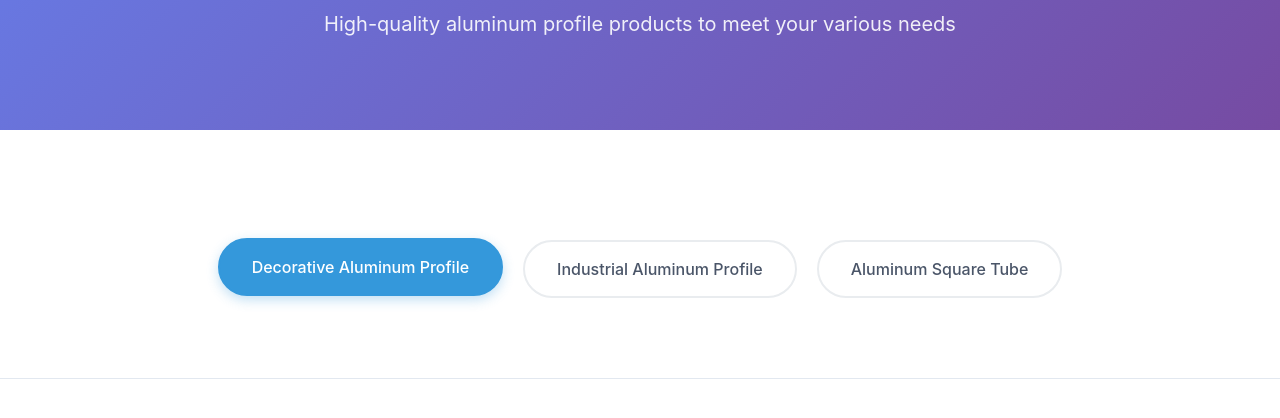
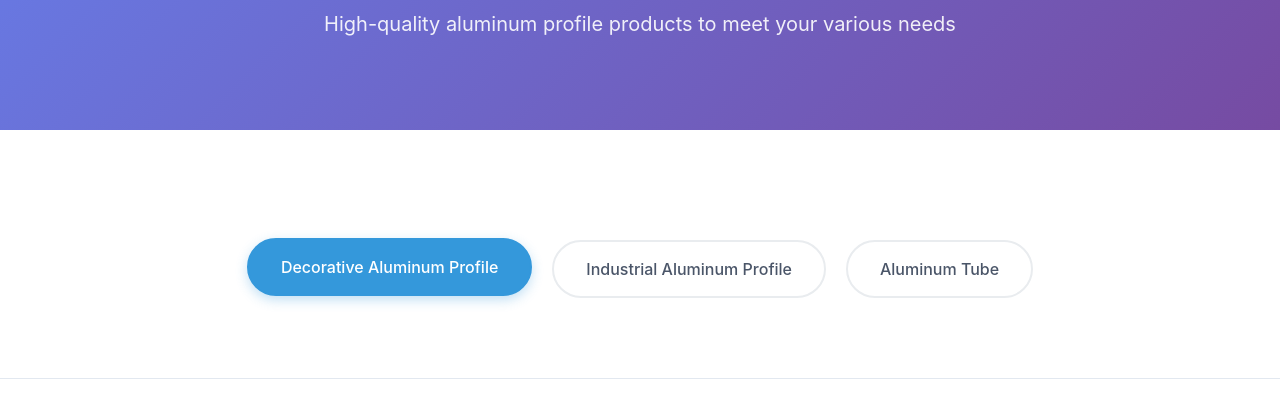
Before and after one commit to BarioLu/zhongpu, a plain HTML site: page products.html in a window 1280 px wide. Shown: the part 209-627 px from the top of the page. Drawn offline with Linux system fonts and the light colour scheme.

Commit message:
Add files via upload

```diff
--- a/products.html
+++ b/products.html
@@ -5,7 +5,7 @@
     <meta name="viewport" content="width=device-width, initial-scale=1.0">
     <title>Products - Aluminum Wave Panel & Great Wall Panel | Foshan Zhongpu Aluminum Co., Ltd.</title>
     <meta name="description" content="Professional production and customization of aluminum wave panels, aluminum great wall panels and other decorative aluminum profiles. Foshan Zhongpu Aluminum Co., Ltd. provides diverse surface treatments to meet your building facade and interior design needs.">
-    <meta name="keywords" content="aluminum wave panel,aluminum great wall panel,decorative aluminum profile,industrial aluminum profile,aluminum square tube,aluminum profile,Foshan Zhongpu">
+    <meta name="keywords" content="aluminum wave panel,aluminum great wall panel,decorative aluminum profile,industrial aluminum profile,aluminum tube,aluminum profile,Foshan Zhongpu">
     <meta name="robots" content="index, follow">
     <meta name="author" content="Foshan Zhongpu Aluminum Co., Ltd.">
     <meta name="theme-color" content="#1976d2">
@@ -14,13 +14,13 @@
     <!-- Open Graph -->
     <meta property="og:type" content="website">
     <meta property="og:title" content="Product Center - Foshan Zhongpu Aluminum Co., Ltd.">
-    <meta property="og:description" content="Foshan Zhongpu Aluminum Co., Ltd. Product Center, decorative aluminum profiles, industrial aluminum profiles, aluminum square tube, and high-quality aluminum profiles.">
+    <meta property="og:description" content="Foshan Zhongpu Aluminum Co., Ltd. Product Center, decorative aluminum profiles, industrial aluminum profiles, aluminum tube, and high-quality aluminum profiles.">
     <meta property="og:url" content="https://www.zhongpu-alu.com/products.html">
     <meta property="og:image" content="https://www.zhongpu-alu.com/images/logo.png">
     <!-- Twitter Card -->
     <meta name="twitter:card" content="summary_large_image">
     <meta name="twitter:title" content="Product Center - Foshan Zhongpu Aluminum Co., Ltd.">
-    <meta name="twitter:description" content="Foshan Zhongpu Aluminum Co., Ltd. Product Center, decorative aluminum profiles, industrial aluminum profiles, aluminum square tube, and high-quality aluminum profiles.">
+    <meta name="twitter:description" content="Foshan Zhongpu Aluminum Co., Ltd. Product Center, decorative aluminum profiles, industrial aluminum profiles, aluminum tube, and high-quality aluminum profiles.">
     <meta name="twitter:image" content="https://www.zhongpu-alu.com/images/logo.png">
     <!-- Product Structured Data -->
     <script type="application/ld+json">
@@ -184,9 +184,9 @@
                         <span class="lang-zh" style="display:none;">工业铝型</span>
                         <span class="lang-en">Industrial Aluminum Profile</span>
                     </button>
-                    <button class="tab-btn" data-product="square">
+                        <button class="tab-btn" data-product="tube">
                         <span class="lang-zh" style="display:none;">铝方管</span>
-                        <span class="lang-en">Aluminum Square Tube</span>
+                        <span class="lang-en">Aluminum Tube</span>
                     </button>
                 </div>
             </div>
@@ -436,8 +436,8 @@
                             </div>
                         </div>
                         <div class="lang-en">
-                            <h2>Aluminum Square Tube</h2>
-                            <p class="product-description">High-quality aluminum square tube products, made from premium 6063 aluminum alloy through precision extrusion technology. Features lightweight and high strength, corrosion resistance, and aesthetic appeal. Surface treatments include anodizing, powder coating, and wood grain finishes to meet various decorative requirements. Complete specifications from 20×20mm to 200×200mm, wall thickness 1.0-8.0mm, widely used in architectural decoration, furniture manufacturing, industrial equipment, advertising displays, and more.</p>
+                            <h2>Aluminum Tube</h2>
+                            <p class="product-description">High-quality aluminum tube products, made from premium 6063 aluminum alloy through precision extrusion technology. Features lightweight and high strength, corrosion resistance, and aesthetic appeal. Surface treatments include anodizing, powder coating, and wood grain finishes to meet various decorative requirements. Complete specifications from 20×20mm to 200×200mm, wall thickness 1.0-8.0mm, widely used in architectural decoration, furniture manufacturing, industrial equipment, advertising displays, and more.</p>
                             <div class="product-features">
                                 <h3>Product Features</h3>
                                 <ul>
```
